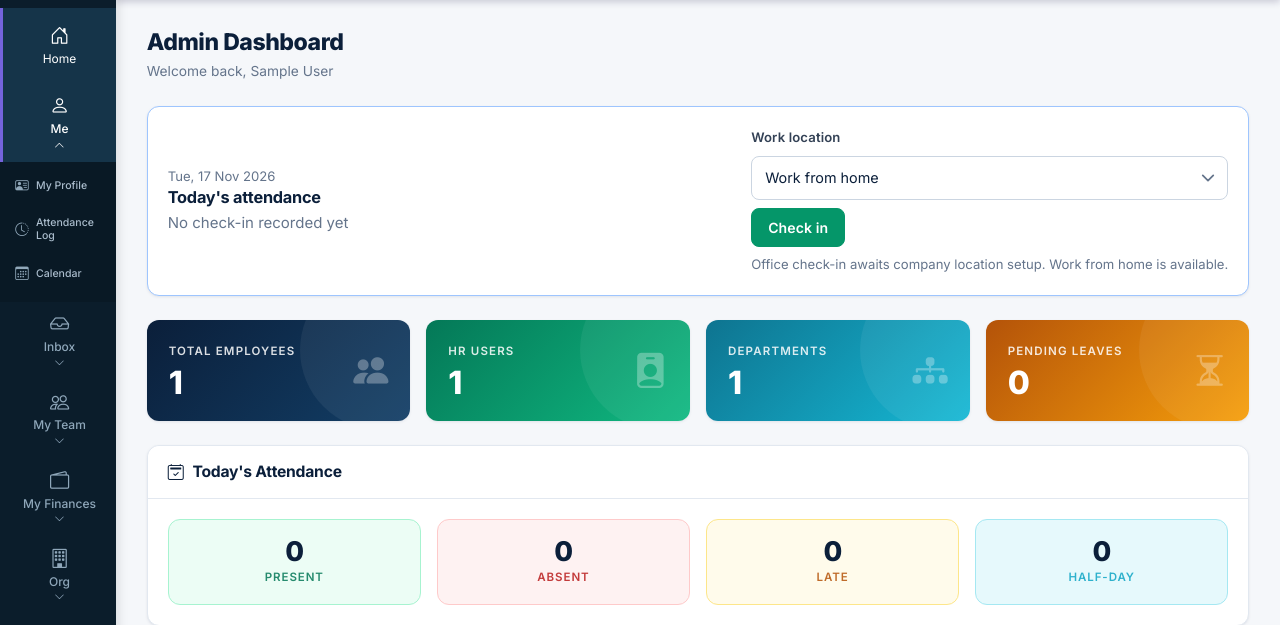
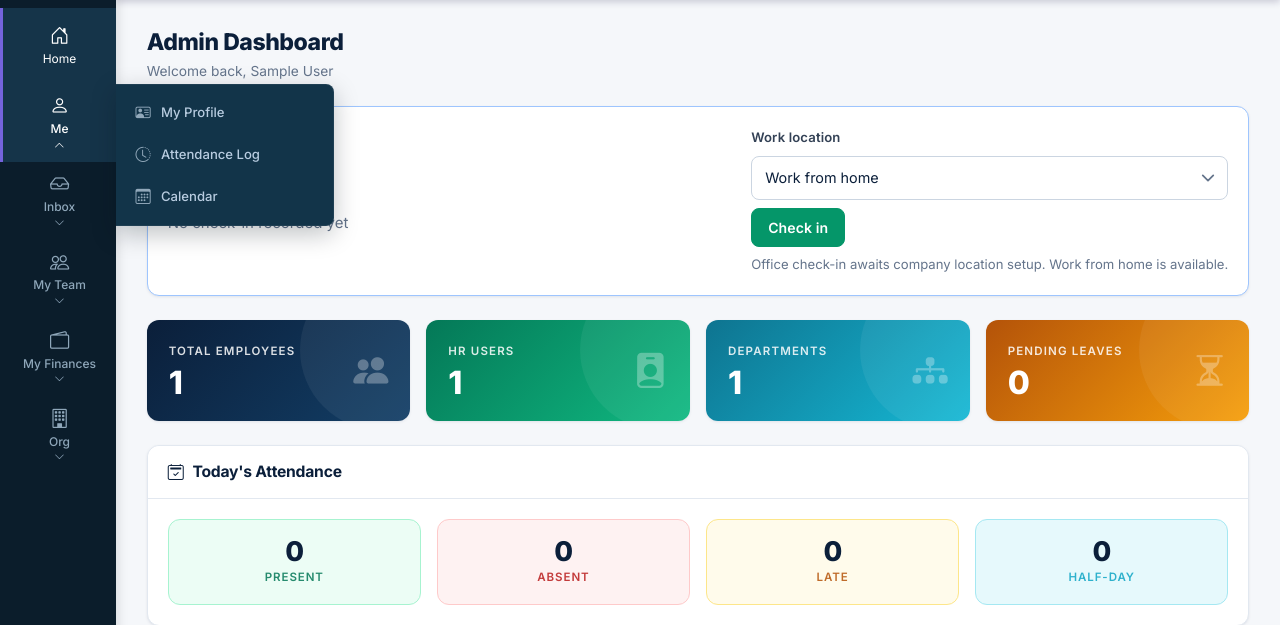
Before and after one commit to neethusanto/HRM_MANAGEMENT, a Django app: page /dashboard/admin/ in a window 1280 px wide, after a click on "Me". Shown: the part 60-685 px from the top of the page. Run offline with Django 5.2, Linux system fonts and the light colour scheme; a user stored in the database is signed in; tables that the repository leaves empty hold one stand-in row (values such as "Sample post").

Commit message:
Show sidebar subnavigation as right-side flyouts

```diff
--- a/static/css/theme.css
+++ b/static/css/theme.css
@@ -779,28 +779,39 @@ html, body {
     border-left-color: #7463dc;
 }
 .sidebar-subnav {
+    position: fixed;
+    left: 116px;
+    top: 8px;
+    z-index: 1050;
+    width: 218px;
+    max-width: calc(100vw - 116px);
+    max-height: calc(100vh - 16px);
+    overflow-y: auto;
     display: flex;
     flex-direction: column;
     gap: 2px;
-    padding: 2px 5px 8px 8px;
-    background: rgba(0, 0, 0, .14);
+    padding: 8px;
+    border: 1px solid rgba(255, 255, 255, .06);
+    border-left: 0;
+    border-radius: 0 8px 8px 0;
+    background: #123449;
+    box-shadow: 0 8px 24px rgba(3, 14, 24, .25);
 }
 .sidebar-subnav[hidden] { display: none !important; }
 .sidebar-sublink {
-    min-height: 42px;
+    min-height: 40px;
     display: flex;
     align-items: center;
-    gap: 7px;
-    padding: 7px 7px;
+    gap: 10px;
+    padding: 8px 11px;
     border-radius: 5px;
-    color: #aabccc !important;
-    font-size: .66rem;
+    color: #b8cce0 !important;
+    font-size: .82rem;
     font-weight: 500;
-    line-height: 1.25;
-    overflow-wrap: anywhere;
+    line-height: 1.3;
     transition: color .18s ease, background .18s ease;
 }
-.sidebar-sublink i { flex: 0 0 14px; color: #91a8ba; font-size: .84rem; text-align: center; }
+.sidebar-sublink i { flex: 0 0 16px; color: #91a8ba; font-size: .95rem; text-align: center; }
 .sidebar-sublink:hover,
 .sidebar-sublink:focus-visible,
 .sidebar-sublink.active { color: #fff !important; background: #20445b; }
@@ -939,8 +950,8 @@ html, body {
 [data-theme="dark"] .status-neutral { color: #c5d0e0 !important; background: #253047 !important; border-color: #3b4962 !important; }
 
 @media (max-width: 767.98px) {
-    .app-sidebar { transform: translateX(-100%); transition: transform .2s ease; }
-    .app-layout.sidebar-open .app-sidebar { transform: translateX(0); }
+    .app-sidebar { left: -116px; transform: none; transition: left .2s ease; }
+    .app-layout.sidebar-open .app-sidebar { left: 0; }
     .app-layout.sidebar-open .sidebar-backdrop {
         display: block;
         position: fixed;
--- a/templates/base.html
+++ b/templates/base.html
@@ -31,7 +31,7 @@
     {% load static %}
     <link rel="stylesheet" href="{% static 'css/style.css' %}">
     <link rel="stylesheet" href="{% static 'css/dashboard.css' %}">
-    <link rel="stylesheet" href="{% static 'css/theme.css' %}?v=20261117-6">
+    <link rel="stylesheet" href="{% static 'css/theme.css' %}?v=20261117-7">
     {% block extra_css %}{% endblock %}
 </head>
 <body class="role-{% if user.is_authenticated %}{{ user.profile.role }}{% else %}guest{% endif %}">
@@ -209,33 +209,47 @@
             const backdrop = document.getElementById('sidebarBackdrop');
             if (!shell || !toggle || !backdrop) return;
             const groups = Array.from(shell.querySelectorAll('.sidebar-group-toggle'));
+            function closeMenus() {
+                groups.forEach(function (button) {
+                    button.setAttribute('aria-expanded', 'false');
+                    button.classList.remove('active');
+                    const menu = document.getElementById(button.getAttribute('aria-controls'));
+                    if (menu) menu.hidden = true;
+                });
+            }
+            function positionMenu(button, menu) {
+                if (!button || !menu || menu.hidden) return;
+                const rect = button.getBoundingClientRect();
+                const top = Math.max(8, Math.min(rect.top, window.innerHeight - menu.offsetHeight - 8));
+                menu.style.top = top + 'px';
+            }
             groups.forEach(function (button) {
                 button.addEventListener('click', function () {
                     const submenu = document.getElementById(button.getAttribute('aria-controls'));
                     const shouldOpen = button.getAttribute('aria-expanded') !== 'true';
-                    groups.forEach(function (otherButton) {
-                        if (otherButton === button) return;
-                        otherButton.setAttribute('aria-expanded', 'false');
-                        otherButton.classList.remove('active');
-                        const otherMenu = document.getElementById(otherButton.getAttribute('aria-controls'));
-                        if (otherMenu) otherMenu.hidden = true;
-                    });
+                    closeMenus();
                     button.setAttribute('aria-expanded', String(shouldOpen));
                     button.classList.toggle('active', shouldOpen);
                     if (submenu) submenu.hidden = !shouldOpen;
+                    if (shouldOpen) positionMenu(button, submenu);
                 });
             });
             function closeSidebar() {
                 shell.classList.remove('sidebar-open');
                 toggle.setAttribute('aria-expanded', 'false');
+                closeMenus();
             }
             toggle.addEventListener('click', function () {
                 const open = shell.classList.toggle('sidebar-open');
                 toggle.setAttribute('aria-expanded', String(open));
+                if (!open) closeMenus();
             });
             backdrop.addEventListener('click', closeSidebar);
             document.addEventListener('keydown', function (event) {
-                if (event.key === 'Escape') closeSidebar();
+                if (event.key === 'Escape') { closeMenus(); closeSidebar(); }
+            });
+            document.addEventListener('click', function (event) {
+                if (!event.target.closest('.sidebar-group')) closeMenus();
             });
             const currentPath = window.location.pathname.replace(/\/+$/, '') || '/';
             const candidates = Array.from(shell.querySelectorAll('.sidebar-link[href], .sidebar-sublink')).map(function (link) {
@@ -255,11 +269,23 @@
                         groupButton.classList.add('active');
                         groupButton.setAttribute('aria-expanded', 'true');
                     }
-                    if (submenu) submenu.hidden = false;
+                    if (submenu) {
+                        submenu.hidden = false;
+                        positionMenu(groupButton, submenu);
+                    }
                 }
             }
             shell.querySelectorAll('.sidebar-sublink').forEach(function (link) {
                 link.addEventListener('click', closeSidebar);
+            });
+            window.addEventListener('resize', function () {
+                const openButton = groups.find(function (button) { return button.getAttribute('aria-expanded') === 'true'; });
+                if (openButton) positionMenu(openButton, document.getElementById(openButton.getAttribute('aria-controls')));
+            });
+            const sidebar = document.getElementById('appSidebar');
+            if (sidebar) sidebar.addEventListener('scroll', function () {
+                const openButton = groups.find(function (button) { return button.getAttribute('aria-expanded') === 'true'; });
+                if (openButton) positionMenu(openButton, document.getElementById(openButton.getAttribute('aria-controls')));
             });
         })();
     </script>
```
